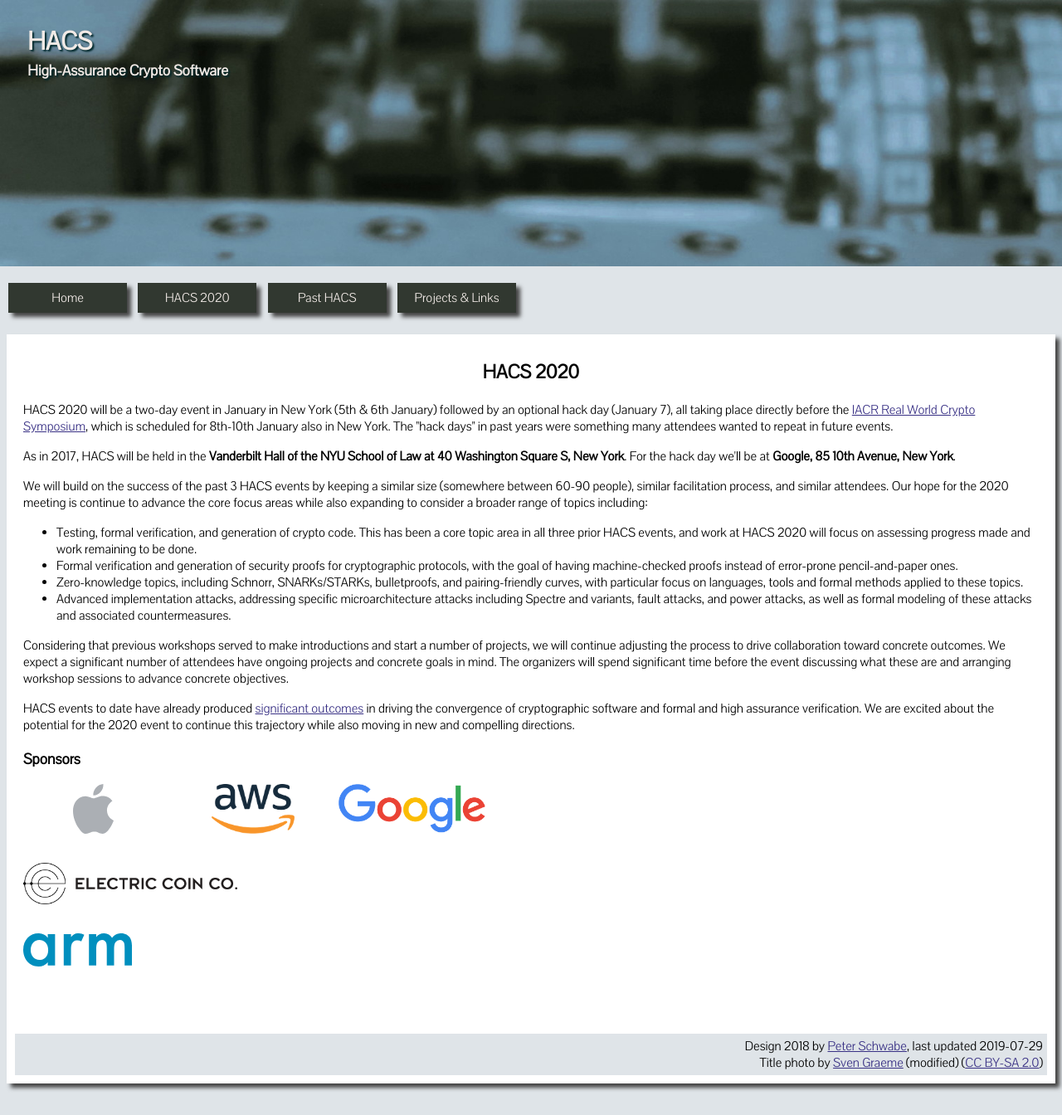
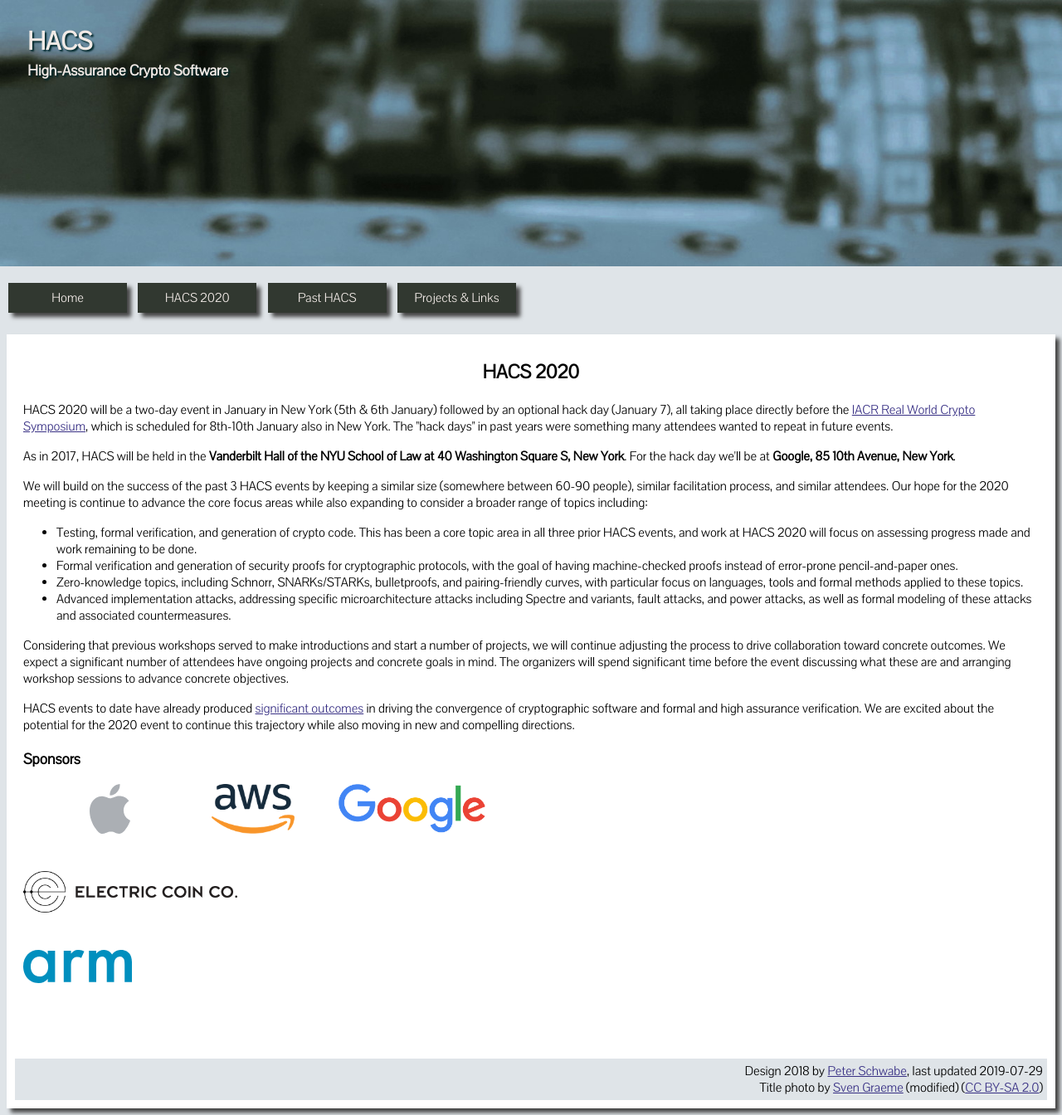
Before and after one commit to HACS-workshop/HACS-workshop.github.io, a Jekyll site: the page built from hacs2020.html, in a window 1280 px wide. Shown: the whole page at 83% size. Built offline with Jekyll 4.4.1, drawn with Linux system fonts in a browser that asks for light colours; before the commit the page ends 1314 px from its top, so only the background shows below that.

Commit message:
...and more logo spacing

```diff
--- a/hacs2020.html
+++ b/hacs2020.html
@@ -62,11 +62,11 @@ We are excited about the potential for the 2020 event to continue this trajector
 
 <h3>Sponsors</h3>
 <p>
-<img style="height:60px;padding-left:60px;padding-right:100px;padding-bottom:30px" src="./src/logos/apple.svg" alt="Apple"/>
-<img style="height:60px;padding-right:30px;padding-bottom:30px" src="./src/logos/aws.png" alt="AWS"/>
-<img style="height:60px;padding-right:30px;padding-bottom:30px" src="./src/logos/google.png" alt="Google"/>
+<img style="height:60px;padding-left:80px;padding-right:80px;padding-bottom:40px" src="./src/logos/apple.svg" alt="Apple"/>
+<img style="height:60px;padding-right:30px;padding-bottom:40px" src="./src/logos/aws.png" alt="AWS"/>
+<img style="height:60px;padding-right:30px;padding-bottom:40px" src="./src/logos/google.png" alt="Google"/>
 <br>
-<img style="height:50px;padding-right:30px;padding-bottom:30px" src="./src/logos/electriccoin.png" alt="Electric Coin Co."/>
+<img style="height:50px;padding-right:30px;padding-bottom:40px" src="./src/logos/electriccoin.png" alt="Electric Coin Co."/>
 <br>
-<img style="height:40px;padding-right:30px;padding-bottom:30px" src="./src/logos/arm.svg" alt="ARM"/>
+<img style="height:40px;padding-right:30px;padding-bottom:40px" src="./src/logos/arm.svg" alt="ARM"/>
 </p>
```
